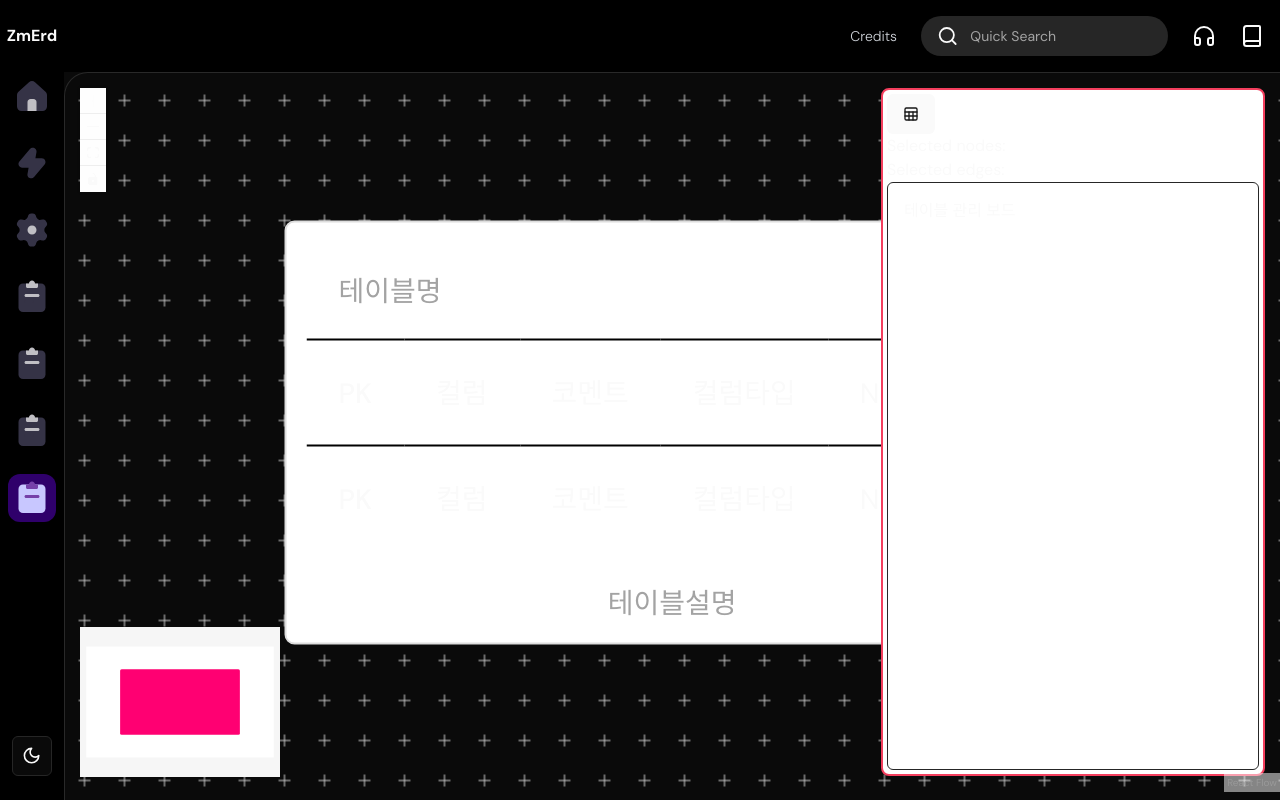
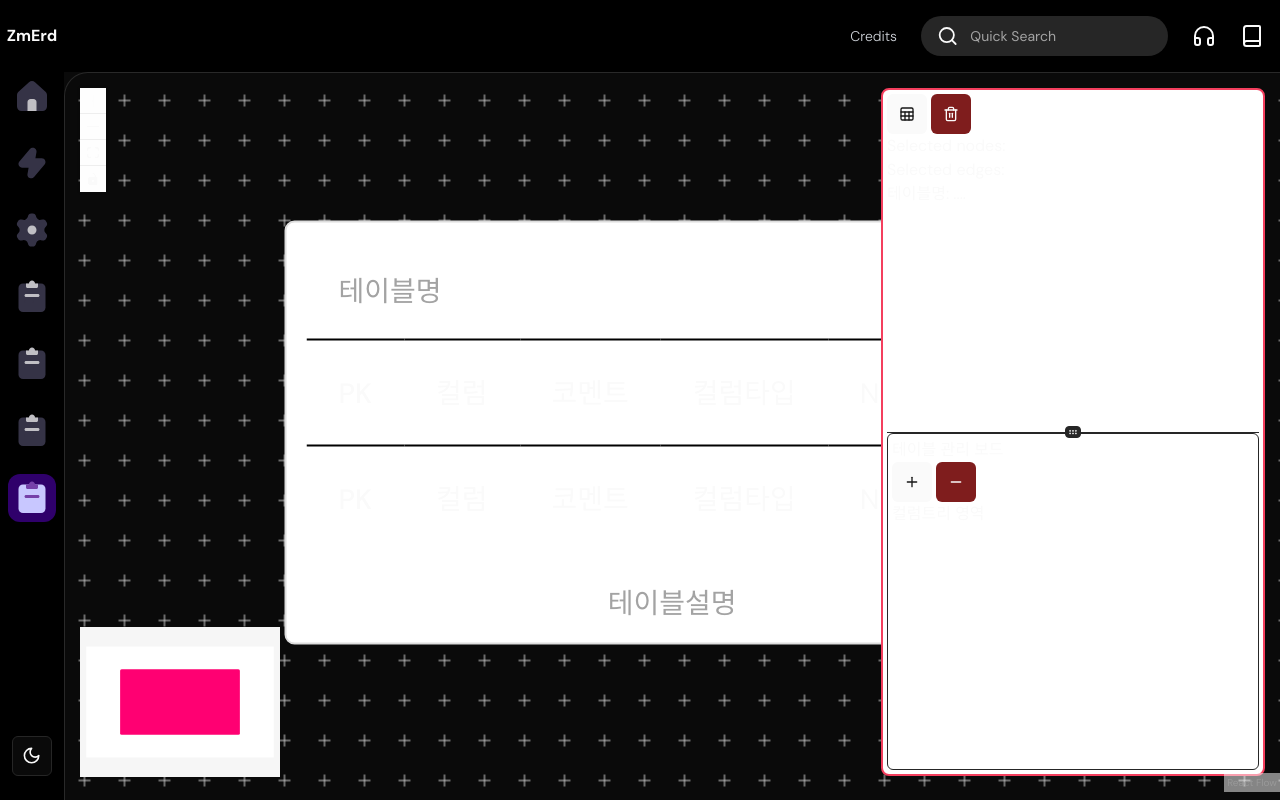
Before and after one commit to zm-erd/zm-erd-fe, a Next.js app: page /test4 in a window 1280 px wide. Built offline with nearby package versions, Linux system fonts and the light colour scheme.

Commit message:
테이블 컨트롤 보드 수정중

```diff
--- a/src/app/(main)/(pages)/test4/_components/sidebar.tsx
+++ b/src/app/(main)/(pages)/test4/_components/sidebar.tsx
@@ -1,7 +1,7 @@
 import React, { useCallback, useState } from 'react';
 import { useDnD } from './dnd-context';
 import { useOnSelectionChange } from '@xyflow/react';
-import { Sheet } from 'lucide-react';
+import { Plus, Sheet, Trash2 } from 'lucide-react';
 
 import { Button } from '@/components/ui/button';
 function SelectionDisplay() {
@@ -21,6 +21,7 @@ function SelectionDisplay() {
     <div>
       <p>Selected nodes: {selectedNodes.join(', ')}</p>
       <p>Selected edges: {selectedEdges.join(', ')}</p>
+      <p>테이블명: ....</p>
     </div>
   );
 }
@@ -35,10 +36,35 @@ export default () => {
 
   return (
     <div>
-      <div onDragStart={(event) => onDragStart(event, 'tableNode')} draggable>
-        <Button>
-          <Sheet className="h-4 w-4" />
-        </Button>
+      <div className="flex gap-1">
+        <div
+          onClick={() => {
+            alert('드래그앤드롭!!!');
+          }}
+          onDragStart={(event) => onDragStart(event, 'tableNode')}
+          draggable
+        >
+          <Button
+            variant="default"
+            size="icon"
+            onClick={() => {
+              alert('컬럼추가');
+            }}
+          >
+            <Sheet className="h-4 w-4" />
+          </Button>
+        </div>
+        <div>
+          <Button
+            variant="destructive"
+            size="icon"
+            onClick={() => {
+              alert('테이블 삭제');
+            }}
+          >
+            <Trash2 className="h-4 w-4" />
+          </Button>
+        </div>
       </div>
       <div>
         <SelectionDisplay />
--- a/src/app/(main)/(pages)/test4/_components/table-node.tsx
+++ b/src/app/(main)/(pages)/test4/_components/table-node.tsx
@@ -1,7 +1,5 @@
 import { useCallback, useEffect } from 'react';
-import { Handle, Position, useReactFlow, useStore } from '@xyflow/react';
-import { Input } from '@/components/ui/input';
-import { Button } from '@/components/ui/button';
+import { useReactFlow, useStore } from '@xyflow/react';
 import {
   Table,
   TableBody,
@@ -11,8 +9,6 @@ import {
   TableHeader,
   TableRow,
 } from '@/components/ui/table';
-
-const handleStyle = { left: 10 };
 
 function TableNode({ id, data, isConnectable, selected }) {
   const style = {
@@ -39,14 +35,6 @@ function TableNode({ id, data, isConnectable, selected }) {
 
   return (
     <div style={style}>
-      {/*{isSelected && (*/}
-      {/*  <div className="flex justify-end space-x-2 bg-gray-100 p-2">*/}
-      {/*    <Button size="sm">편집</Button>*/}
-      {/*    <Button size="sm" variant="destructive">*/}
-      {/*      삭제*/}
-      {/*    </Button>*/}
-      {/*  </div>*/}
-      {/*)}*/}
       <Table className="border-collapse">
         <TableCaption>테이블설명</TableCaption>
         <TableHeader>
--- a/src/app/(main)/(pages)/test4/page.tsx
+++ b/src/app/(main)/(pages)/test4/page.tsx
@@ -17,6 +17,12 @@ import {
 import '@xyflow/react/dist/style.css';
 import TableNode from './_components/table-node';
 
+import {
+  ResizableHandle,
+  ResizablePanel,
+  ResizablePanelGroup,
+} from '@/components/ui/resizable';
+
 import Sidebar from './_components/sidebar';
 import { ScrollArea } from '@/components/ui/scroll-area';
 
@@ -24,6 +30,8 @@ import { DnDProvider, useDnD } from './_components/dnd-context';
 
 import './_components/index.css';
 import './_components/table-node.css';
+import { Button } from '@/components/ui/button';
+import { Plus, Minus, ChevronRight } from 'lucide-react';
 
 const initialNodes = [
   {
@@ -132,10 +140,42 @@ const DnDFlow = () => {
             position="top-right"
             className="m-4 flex h-[calc(100vh-7rem)] max-h-[calc(100vh-7rem)] w-96 flex-col rounded-lg border-2 border-rose-500 bg-white p-1"
           >
-            <Sidebar />
-            <ScrollArea className="h-full w-full rounded-md border p-4">
-              테이블 관리 보드
-            </ScrollArea>
+            <ResizablePanelGroup direction="vertical">
+              <ResizablePanel>
+                <Sidebar />
+              </ResizablePanel>
+              <ResizableHandle withHandle />
+              <ResizablePanel>
+                <ScrollArea className="h-full w-full rounded-md border p-1">
+                  테이블 관리 보드
+                  <div className="flex gap-1">
+                    <div>
+                      <Button
+                        variant="default"
+                        size="icon"
+                        onClick={() => {
+                          alert('컬럼추가');
+                        }}
+                      >
+                        <Plus className="h-4 w-4" />
+                      </Button>
+                    </div>
+                    <div>
+                      <Button
+                        variant="destructive"
+                        size="icon"
+                        onClick={() => {
+                          alert('컬럼삭제');
+                        }}
+                      >
+                        <Minus className="h-4 w-4" />
+                      </Button>
+                    </div>
+                  </div>
+                  <div>컬럼트리 영역</div>
+                </ScrollArea>
+              </ResizablePanel>
+            </ResizablePanelGroup>
           </Panel>
         </ReactFlow>
       </div>
```
